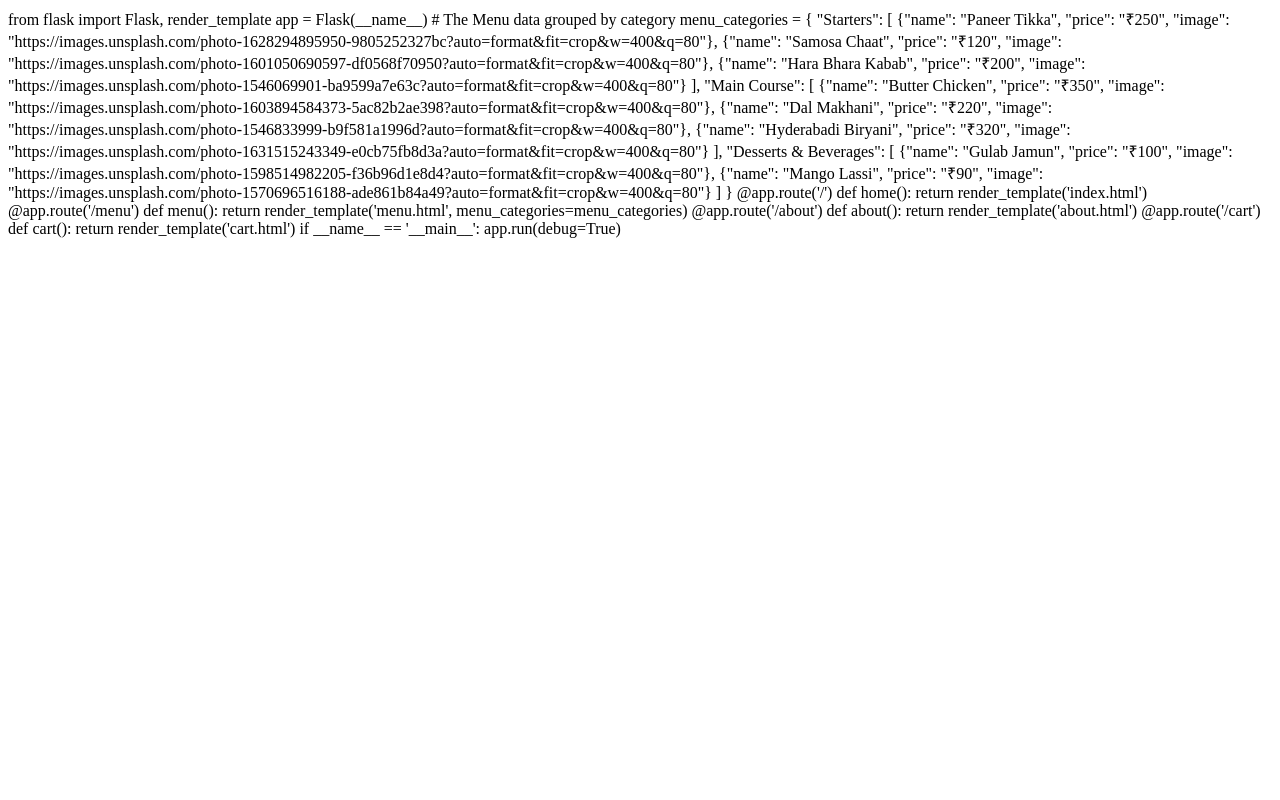
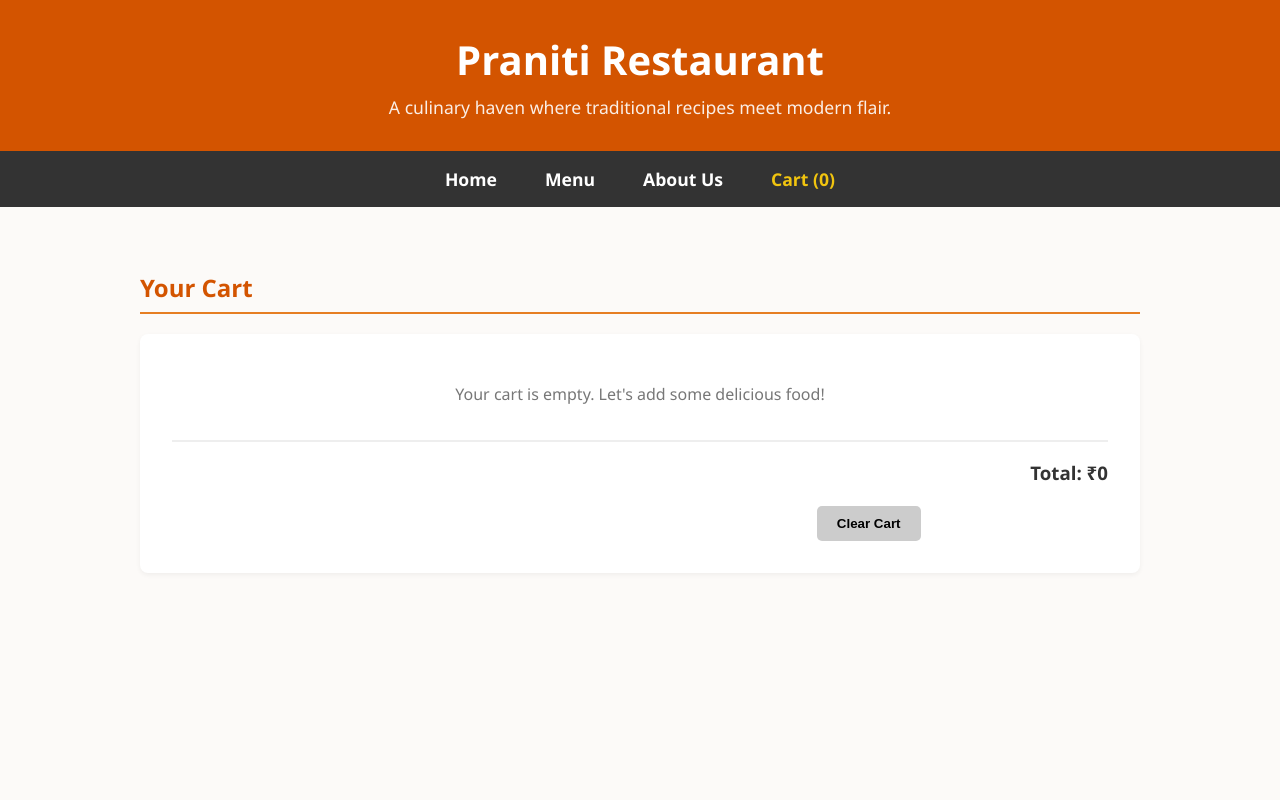
Before and after one commit to shamaljadhav65/food-ordering-website, a Flask app: page /cart in a window 1280 px wide. Run offline with Flask 3, Linux system fonts and the light colour scheme.

Commit message:
Update base.html

```diff
--- a/templates/base.html
+++ b/templates/base.html
@@ -1,40 +1,82 @@
-from flask import Flask, render_template
+<!DOCTYPE html>
+<html lang="en">
+<head>
+    <meta charset="UTF-8">
+    <meta name="viewport" content="width=device-width, initial-scale=1.0">
+    <title>Praniti Restaurant</title>
+    <style>
+        body { font-family: 'Segoe UI', Tahoma, Geneva, Verdana, sans-serif; margin: 0; padding: 0; background-color: #fcfaf8; color: #333; }
+        header { background-color: #d35400; color: white; text-align: center; padding: 2rem 0; }
+        header h1 { margin: 0; font-size: 2.5rem; }
+        header p { margin: 0.5rem 0 0 0; font-size: 1.1rem; opacity: 0.9; }
 
-app = Flask(__name__)
+        nav { background-color: #333; display: flex; justify-content: center; padding: 1rem; position: sticky; top: 0; z-index: 100; }
+        nav a { color: white; text-decoration: none; margin: 0 1.5rem; font-size: 1.1rem; font-weight: bold; transition: color 0.2s; }
+        nav a:hover { color: #f39c12; }
 
-# The Menu data grouped by category
-menu_categories = {
-    "Starters": [
-        {"name": "Paneer Tikka", "price": "₹250", "image": "https://images.unsplash.com/photo-1628294895950-9805252327bc?auto=format&fit=crop&w=400&q=80"},
-        {"name": "Samosa Chaat", "price": "₹120", "image": "https://images.unsplash.com/photo-1601050690597-df0568f70950?auto=format&fit=crop&w=400&q=80"},
-        {"name": "Hara Bhara Kabab", "price": "₹200", "image": "https://images.unsplash.com/photo-1546069901-ba9599a7e63c?auto=format&fit=crop&w=400&q=80"}
-    ],
-    "Main Course": [
-        {"name": "Butter Chicken", "price": "₹350", "image": "https://images.unsplash.com/photo-1603894584373-5ac82b2ae398?auto=format&fit=crop&w=400&q=80"},
-        {"name": "Dal Makhani", "price": "₹220", "image": "https://images.unsplash.com/photo-1546833999-b9f581a1996d?auto=format&fit=crop&w=400&q=80"},
-        {"name": "Hyderabadi Biryani", "price": "₹320", "image": "https://images.unsplash.com/photo-1631515243349-e0cb75fb8d3a?auto=format&fit=crop&w=400&q=80"}
-    ],
-    "Desserts & Beverages": [
-        {"name": "Gulab Jamun", "price": "₹100", "image": "https://images.unsplash.com/photo-1598514982205-f36b96d1e8d4?auto=format&fit=crop&w=400&q=80"},
-        {"name": "Mango Lassi", "price": "₹90", "image": "https://images.unsplash.com/photo-1570696516188-ade861b84a49?auto=format&fit=crop&w=400&q=80"}
-    ]
-}
+        /* Highlight the cart link */
+        .cart-link { color: #f1c40f; }
 
-@app.route('/')
-def home():
-    return render_template('index.html')
+        .container { max-width: 1000px; margin: 0 auto; padding: 2rem; }
+        h2 { color: #d35400; border-bottom: 2px solid #e67e22; padding-bottom: 0.5rem; margin-top: 2rem; }
+        .content-box { background-color: white; padding: 2rem; border-radius: 8px; box-shadow: 0 2px 5px rgba(0,0,0,0.05); line-height: 1.6; }
 
-@app.route('/menu')
-def menu():
-    return render_template('menu.html', menu_categories=menu_categories)
+        .menu-grid { display: grid; grid-template-columns: repeat(auto-fill, minmax(280px, 1fr)); gap: 2rem; margin-top: 1.5rem; }
+        .menu-card { background-color: white; border-radius: 10px; overflow: hidden; box-shadow: 0 4px 8px rgba(0,0,0,0.1); transition: transform 0.3s ease; display: flex; flex-direction: column; text-align: center; }
+        .menu-card:hover { transform: translateY(-8px); box-shadow: 0 12px 20px rgba(211, 84, 0, 0.2); }
+        .menu-card img { width: 100%; height: 220px; object-fit: cover; border-bottom: 3px solid #d35400; }
+        .menu-info { padding: 1.5rem; flex-grow: 1; display: flex; flex-direction: column; justify-content: space-between; }
+        .menu-info h4 { margin: 0 0 0.5rem 0; font-size: 1.2rem; }
+        .menu-info .price { color: #d35400; font-size: 1.3rem; font-weight: bold; margin: 0 0 1rem 0; }
+        .order-btn { background-color: #d35400; color: white; border: none; padding: 10px; border-radius: 5px; font-weight: bold; cursor: pointer; width: 100%; }
+        .order-btn:hover { background-color: #a04000; }
+    </style>
+</head>
+<body>
 
-@app.route('/about')
-def about():
-    return render_template('about.html')
+    <header>
+        <h1>Praniti Restaurant</h1>
+        <p>A culinary haven where traditional recipes meet modern flair.</p>
+    </header>
 
-@app.route('/cart')
-def cart():
-    return render_template('cart.html')
+    <nav>
+        <a href="/">Home</a>
+        <a href="/menu">Menu</a>
+        <a href="/about">About Us</a>
+        <a href="/cart" class="cart-link">Cart (<span id="cart-count">0</span>)</a>
+    </nav>
 
-if __name__ == '__main__':
-    app.run(debug=True)
+    <div class="container">
+        {% block content %}
+        {% endblock %}
+    </div>
+
+    <script>
+        // Load cart from memory or start an empty one
+        let cart = JSON.parse(localStorage.getItem('restaurant_cart')) || [];
+
+        // Update the number in the navigation bar
+        function updateCartCount() {
+            document.getElementById('cart-count').innerText = cart.length;
+        }
+
+        // Function triggered when "Add to Cart" is clicked
+        function addToCart(itemName, itemPrice) {
+            // Clean the price string to just a number (e.g., '₹250' -> 250)
+            let numericPrice = parseInt(itemPrice.replace('₹', ''));
+
+            // Add item to the list
+            cart.push({ name: itemName, price: numericPrice });
+
+            // Save back to memory
+            localStorage.setItem('restaurant_cart', JSON.stringify(cart));
+
+            updateCartCount();
+            alert(itemName + " was added to your cart!");
+        }
+
+        // Run this immediately when the page loads
+        updateCartCount();
+    </script>
+</body>
+</html>
```
